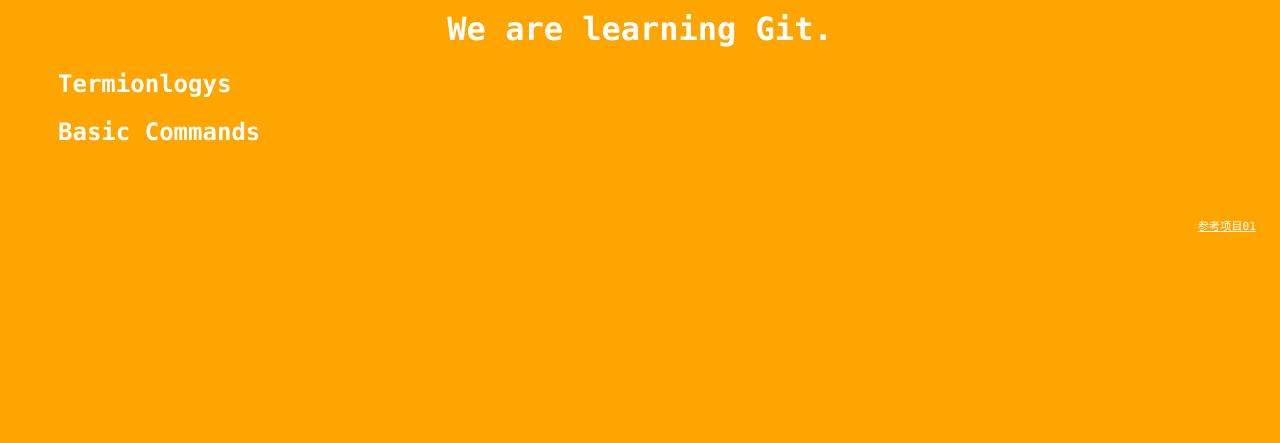
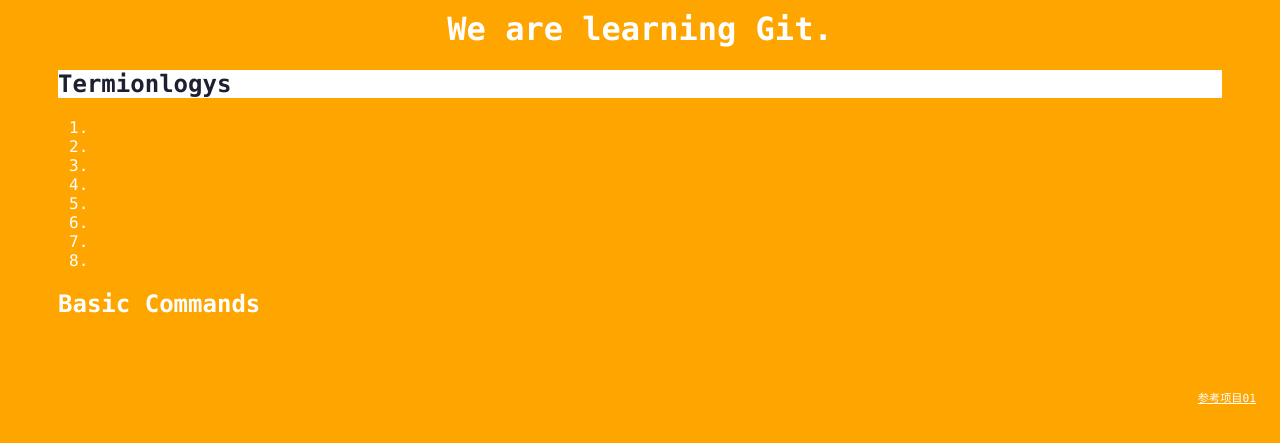
Before and after one commit to roveyx/first_repository, a plain HTML site: page index.html in a window 1280 px wide. Both pictures are taken after a click on the element "Termionlogys". Shown: the part 153-596 px from the top of the page. Drawn offline with Linux system fonts and the light colour scheme.

Commit message:
Update js error

```diff
--- a/index.html
+++ b/index.html
@@ -47,7 +47,7 @@
 		</p>
 	</footer>
 
-	<script type="text/javascript" src="js/script"></script>
+	<script src="js/script.js"></script>
 
 </body>
 </html>
--- a/js/script.js
+++ b/js/script.js
@@ -2,13 +2,13 @@
 var i;
 
 for (i = 0; i < acc.length ; i++){
-	acc[i].onclick=fonction(){
-		this.calssList.toggle("active")
-		var panel = this.netElementsSibling;
-		if(paner.style.display == 'block'){
-			paner.style.display = "none"
+	acc[i].onclick=function(){
+		this.classList.toggle("active");
+		var panel = this.nextElementSibling;
+		if(panel.style.display === "block"){
+			panel.style.display = "none";
 		}else{
-			paner.style.display = 'block'
+			panel.style.display = "block";
 		}
 	}
 }
```
